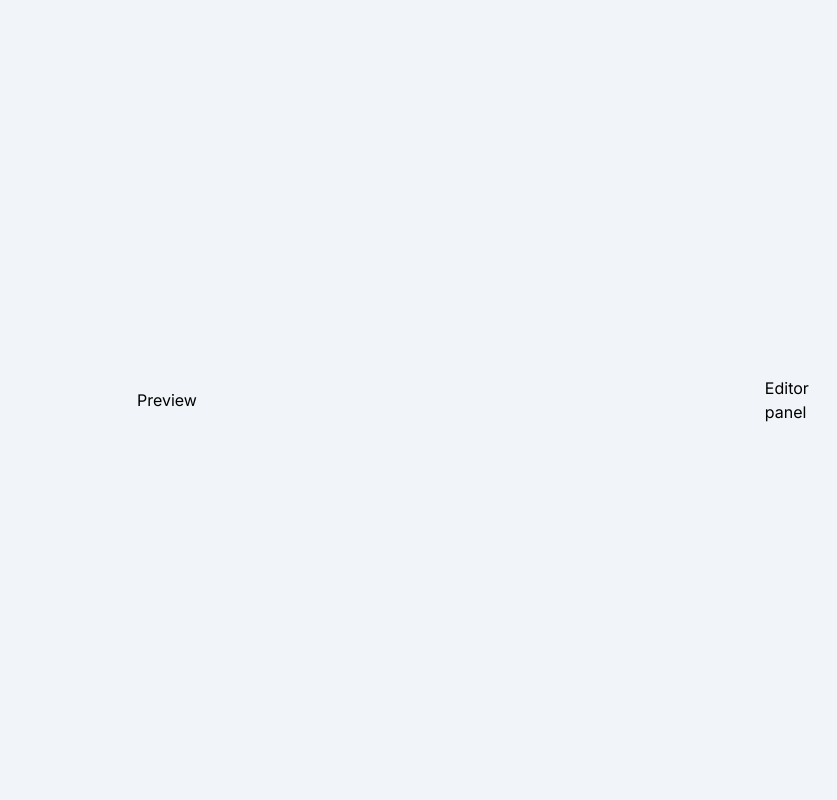
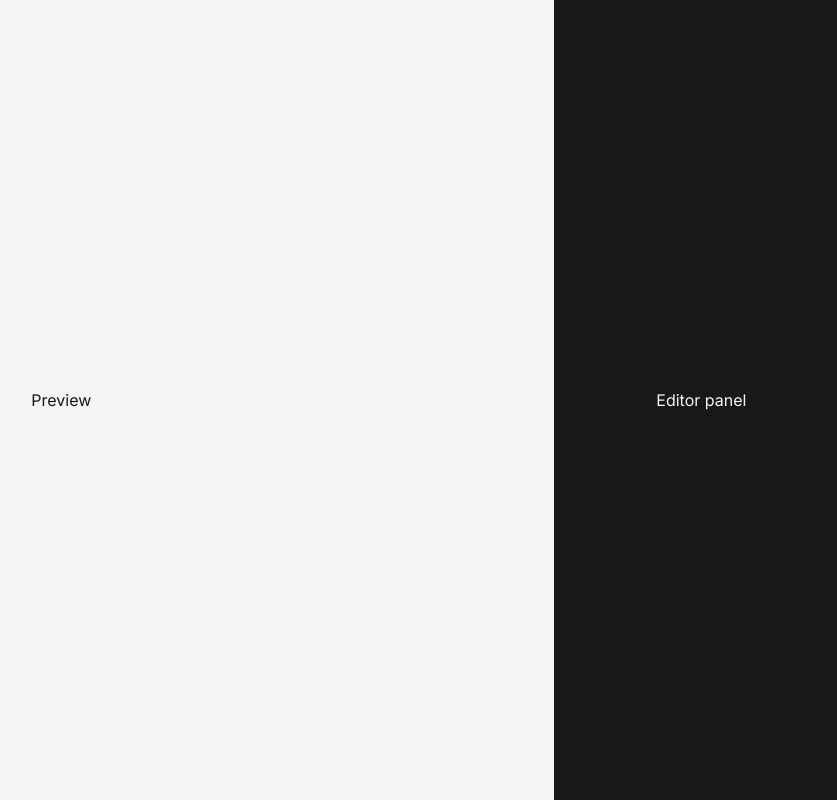
Before and after one commit to Samu-Amy/email-editor, a Next.js app: page /editor in a window 1280 px wide. Shown: the whole page, without its empty margins (431-1268 px from the left). Built offline with nearby package versions, Linux system fonts and the light colour scheme.

Commit message:
basic pages

```diff
--- a/src/app/layout.tsx
+++ b/src/app/layout.tsx
@@ -17,7 +17,7 @@ export default function RootLayout({
 }>) {
   return (
     <html lang="en">
-      <body className={cn(inter.className, "bg-slate-100")}>{children}</body>
+      <body className={cn(inter.className, "bg-zinc-100 text-zinc-900")}>{children}</body>
     </html>
   );
 }
--- a/src/components/editor-panel.tsx
+++ b/src/components/editor-panel.tsx
@@ -1,6 +1,6 @@
 export const EditorPanel = () => {
     return (
-        <div className="h-full flex justify-center items-center">
+        <div className="w-96 h-full bg-zinc-900 text-zinc-100 flex justify-center items-center">
             Editor panel
         </div>
     );
--- a/src/components/ui/button.tsx
+++ b/src/components/ui/button.tsx
@@ -9,15 +9,15 @@ const buttonVariants = cva(
   {
     variants: {
       variant: {
-        default: "bg-zinc-900 text-zinc-50 hover:bg-zinc-900/90 dark:bg-zinc-50 dark:text-zinc-900 dark:hover:bg-zinc-50/90",
+        default: "bg-zinc-900 text-zinc-100 hover:bg-zinc-900/90 dark:bg-zinc-100 dark:text-zinc-900 dark:hover:bg-zinc-100/90",
         destructive:
-          "bg-red-500 text-zinc-50 hover:bg-red-500/90 dark:bg-red-900 dark:text-zinc-50 dark:hover:bg-red-900/90",
+          "bg-red-500 text-zinc-100 hover:bg-red-500/90 dark:bg-red-900 dark:text-zinc-100 dark:hover:bg-red-900/90",
         outline:
-          "border border-zinc-200 bg-white hover:bg-zinc-100 hover:text-zinc-900 dark:border-zinc-800 dark:bg-zinc-950 dark:hover:bg-zinc-800 dark:hover:text-zinc-50",
+          "border border-zinc-200 bg-white hover:bg-zinc-100 hover:text-zinc-900 dark:border-zinc-800 dark:bg-zinc-950 dark:hover:bg-zinc-800 dark:hover:text-zinc-100",
         secondary:
-          "bg-zinc-100 text-zinc-900 hover:bg-zinc-100/80 dark:bg-zinc-800 dark:text-zinc-50 dark:hover:bg-zinc-800/80",
-        ghost: "hover:bg-zinc-100 hover:text-zinc-900 dark:hover:bg-zinc-800 dark:hover:text-zinc-50",
-        link: "text-zinc-900 underline-offset-4 hover:underline dark:text-zinc-50",
+          "bg-zinc-100 text-zinc-900 hover:bg-zinc-100/80 dark:bg-zinc-800 dark:text-zinc-100 dark:hover:bg-zinc-800/80",
+        ghost: "hover:bg-zinc-100 hover:text-zinc-900 dark:hover:bg-zinc-800 dark:hover:text-zinc-100",
+        link: "text-zinc-900 underline-offset-4 hover:underline dark:text-zinc-100",
       },
       size: {
         default: "h-10 px-4 py-2",
```
